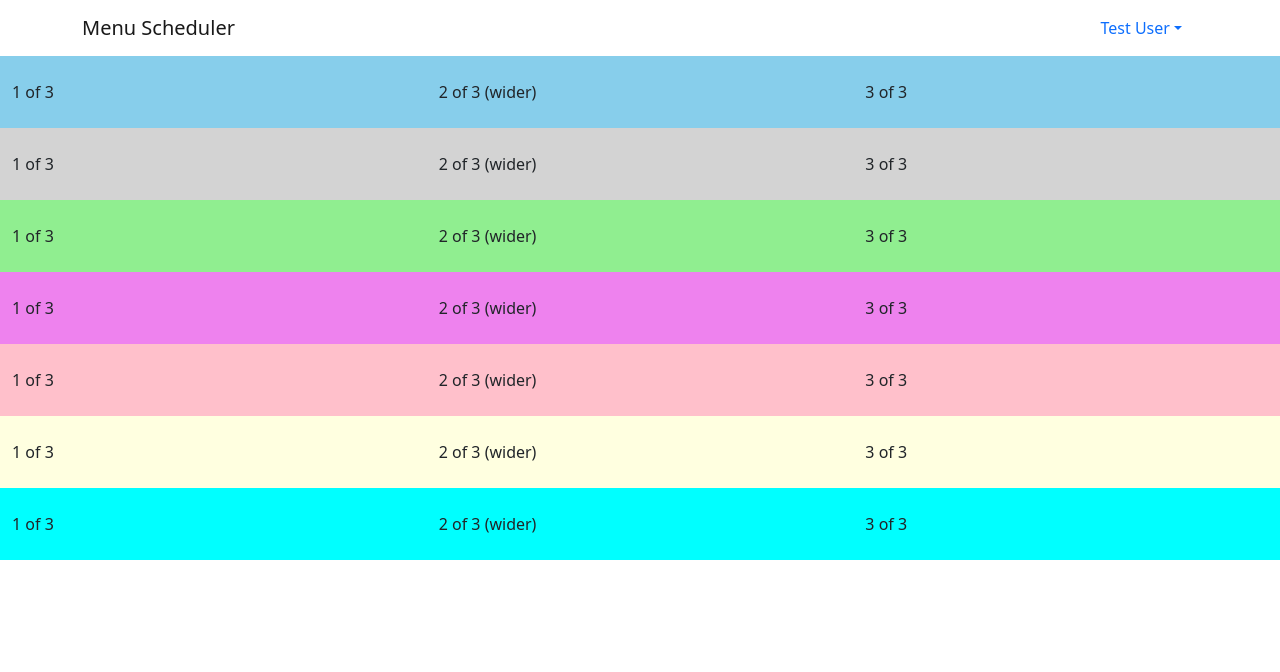
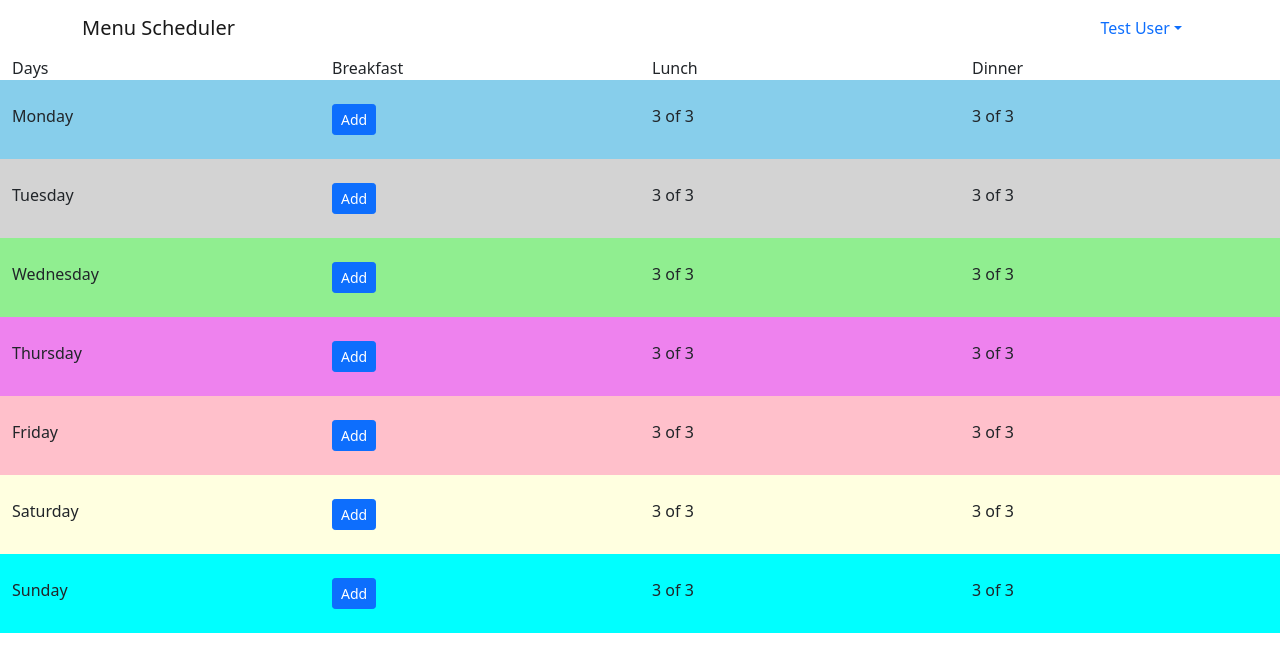
Before and after one commit to staedtler94/food-menu, a React (Create React App) app: page / in a window 1280 px wide. Shown: the top 672 px of the page. Built offline with nearby package versions, Linux system fonts and the light colour scheme.

Commit message:
Improving the scheduling component

```diff
--- a/src/components/schedule/schedule.css
+++ b/src/components/schedule/schedule.css
@@ -19,7 +19,7 @@
 .Sunday{
   background-color: cyan;
 }
-.Weekday{
+.day{
   padding-top: 3vh;
   padding-bottom: 3vh;
 }
--- a/src/components/schedule/schedule.js
+++ b/src/components/schedule/schedule.js
@@ -1,46 +1,53 @@
 import Container from 'react-bootstrap/Container';
 import Row from 'react-bootstrap/Row';
 import Col from 'react-bootstrap/Col';
+import Button from 'react-bootstrap/Button';
 import './schedule.css';
 
 function Schedule() {
+
+  const daysOfWeek = [{
+    day: 'Monday',
+  }, {
+    day: 'Tuesday',
+  }, {
+    day: 'Wednesday',
+  }, {
+    day: 'Thursday',
+  }, {
+    day: 'Friday',
+  }, {
+    day: 'Saturday',
+  }, {
+    day: 'Sunday',
+  }];
+
+  const tabuledWeek = daysOfWeek.map((dayEl) => {
+    const classNameDay = dayEl.day + " day";
+     return (<Row className={classNameDay}>
+          <Col md={3} lg={3}>{dayEl.day}</Col>
+          <Col md={3} lg={3}>
+            <Button className="pull-right" variant="primary" size="sm">
+              Add
+            </Button>
+          </Col>
+          <Col md={3} lg={3}>3 of 3</Col>
+          <Col md={3} lg={3}>3 of 3</Col>
+        </Row>)
+  });
+
+  const headers = (()=>{return (<Row>
+        <Col md={3} lg={3}>Days</Col>
+        <Col md={3} lg={3}>Breakfast</Col>
+        <Col md={3} lg={3}>Lunch</Col>
+        <Col md={3} lg={3}>Dinner</Col>
+     </Row>)
+   })()
+
   return (
     <Container fluid>
-      <Row className="Monday Weekday">
-        <Col>1 of 3</Col>
-        <Col>2 of 3 (wider)</Col>
-        <Col>3 of 3</Col>
-      </Row>
-      <Row className="Tuesday Weekday">
-        <Col>1 of 3</Col>
-        <Col>2 of 3 (wider)</Col>
-        <Col>3 of 3</Col>
-      </Row>
-      <Row className="Wednesday Weekday">
-        <Col>1 of 3</Col>
-        <Col>2 of 3 (wider)</Col>
-        <Col>3 of 3</Col>
-      </Row>
-      <Row className="Thursday Weekday">
-        <Col>1 of 3</Col>
-        <Col>2 of 3 (wider)</Col>
-        <Col>3 of 3</Col>
-      </Row>
-      <Row className="Friday Weekday">
-        <Col>1 of 3</Col>
-        <Col>2 of 3 (wider)</Col>
-        <Col>3 of 3</Col>
-      </Row>
-      <Row className="Saturday Weekday">
-        <Col>1 of 3</Col>
-        <Col>2 of 3 (wider)</Col>
-        <Col>3 of 3</Col>
-      </Row>
-      <Row className="Sunday Weekday">
-        <Col>1 of 3</Col>
-        <Col>2 of 3 (wider)</Col>
-        <Col>3 of 3</Col>
-      </Row>
+      {headers}
+      {tabuledWeek}
     </Container>
   );
 }
```
